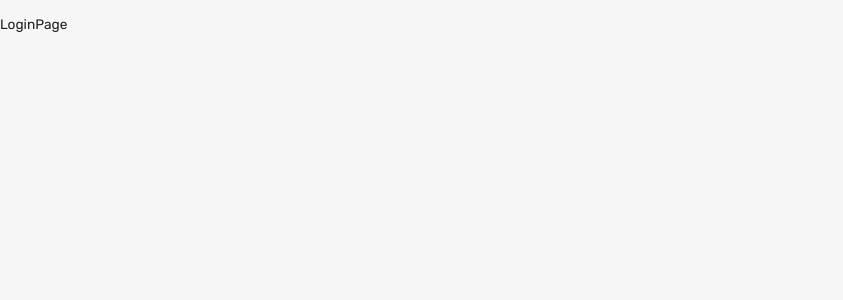
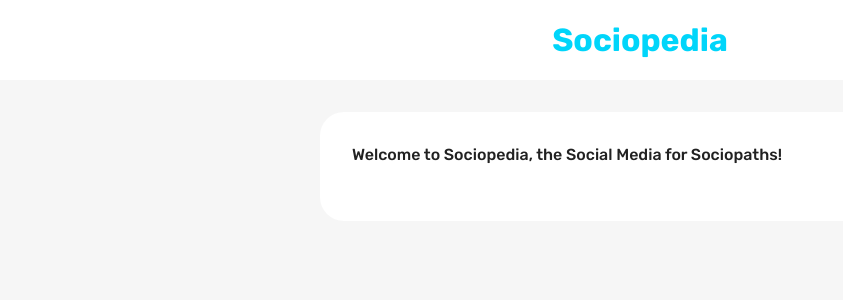
Before and after one commit to cerqx/sociopedia, a React (Create React App) app in the folder client/: page / in a window 1280 px wide. Shown: the top 300 px of the page, without its empty margins (0-843 px from the left). Built offline with nearby package versions, Linux system fonts and the light colour scheme.

Commit message:
Beginning login page and form

```diff
--- a/client/src/scenes/homePage/index.jsx
+++ b/client/src/scenes/homePage/index.jsx
@@ -1,10 +1,11 @@
+import { Box } from "@mui/material";
 import Navbar from "scenes/navbar";
 
 export default function HomePage() {
   return (
-    <div>
+    <Box>
       <Navbar />
       <p>HomePage</p>
-    </div>
+    </Box>
   );
 }
--- /dev/null
+++ b/client/src/scenes/loginPage/Form.jsx
@@ -0,0 +1,44 @@
+import { useState } from "react";
+import { Box, Button, TextField, useMediaQuery, Typography, useTheme } from "@mui/material";
+import EditOutlinedIcon from "@mui/icons-material/EditOutlined";
+import { Formik } from "formik";
+import * as yup from "yup";
+import { useNavigate } from "react-router-dom";
+import { useDispatch } from "react-redux";
+import { setLogin } from "state";
+import Dropzone from "react-dropzone";
+import FlexBetween from "components/FlexBetween";
+
+const registerSchema = yup.object().shape({
+  firstName: yup.string().required("Required"),
+  lastName: yup.string().required("Required"),
+  email: yup.string().email("Invalid email").required("Required"),
+  password: yup.string().required("Required"),
+  location: yup.string().required("Required"),
+  occupation: yup.string().required("Required"),
+  picture: yup.string().required("Required"),
+});
+
+const loginSchema = yup.object().shape({
+  email: yup.string().email("Invalid email").required("Required"),
+  password: yup.string().required("Required"),
+});
+
+const initialValuesRegister = {
+  firstName: "",
+  lastName: "",
+  email: "",
+  password: "",
+  location: "",
+  occupation: "",
+  picture: "",
+};
+
+const initialValuesLogin = {
+  email: "",
+  password: "",
+};
+
+const Form = () => {};
+
+export default Form;
--- a/client/src/scenes/loginPage/index.jsx
+++ b/client/src/scenes/loginPage/index.jsx
@@ -1,7 +1,29 @@
+import { Box, Typography, useTheme, useMediaQuery } from "@mui/material";
+import Form from "./Form";
+
 export default function LoginPage() {
+  const theme = useTheme();
+  const isNonMobileScreens = useMediaQuery("(min-width: 1000px)");
+
   return (
-    <div>
-      <p>LoginPage</p>
-    </div>
+    <Box>
+      <Box width="100%" backgroundColor={theme.palette.background.alt} p="1rem 6%" textAlign="center">
+        <Typography fontWeight="bold" fontSize="32px" color="primary">
+          Sociopedia
+        </Typography>
+      </Box>
+
+      <Box
+        width={isNonMobileScreens ? "50%" : "93%"}
+        p="2rem"
+        m="2rem auto"
+        borderRadius="1.5rem"
+        backgroundColor={theme.palette.background.alt}
+      >
+        <Typography fontWeight="500" variant="h5" sx={{ mb: "1.5rem" }}>
+          Welcome to Sociopedia, the Social Media for Sociopaths!
+        </Typography>
+      </Box>
+    </Box>
   );
 }
```
